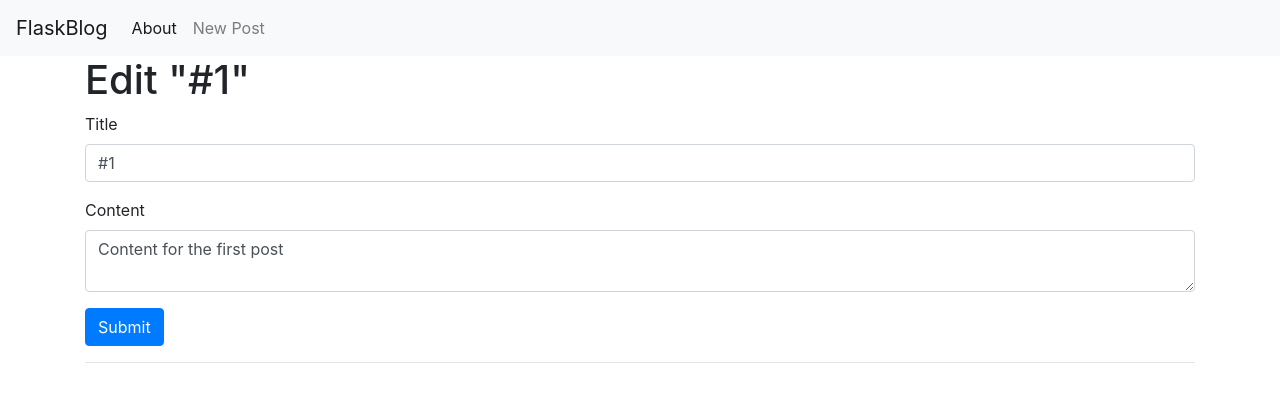
After one commit to MetalChibi/flask_blog, a Flask app: page /1/edit in a window 1280 px wide. The commit adds this page. Shown: the top 402 px of the page. Run offline with Flask 2, Linux system fonts and the light colour scheme; data comes from the database, SQL or seed files in the repository; both versions use the stored data as it was after the commit; some libraries are stand-ins or nearby versions.

Commit message:
Added edit() functionality

```diff
--- a/app.py
+++ b/app.py
@@ -55,3 +55,28 @@ def create():
         conn.close()
         return redirect(url_for('index')) # Return to index.
     return render_template('create.html')
+
+@app.route('/<int:id>/edit', methods=('GET', 'POST'))
+# example: .../420/edit - editing post with ID 420
+def edit(id):
+    post = get_post(id)
+
+    if request.method == 'POST':
+        title = request.form['title']
+        content = request.form['content']
+        # Get form data.
+
+        if not title:
+            flash('Title is required')
+        # Show error if title is missing.
+        else:
+            conn = get_db_connection()
+            conn.execute('UPDATE posts SET title = ?, content = ?'
+                ' WHERE id = ?',
+                (title, content, id))
+            # Update `posts` table for a record with matching ID
+            conn.commit()
+            conn.close()
+            return redirect(url_for('index')) # Return to index.
+
+    return render_template('edit.html', post=post)
--- /dev/null
+++ b/templates/edit.html
@@ -0,0 +1,26 @@
+{% extends 'base.html' %}
+
+{% block content %}
+<h1>{% block title %} Edit "{{ post['title'] }}" {% endblock %}</h1>
+
+<form method="post">
+    <div class="form-group">
+        <label for="title">Title</label>
+        <input type="text" name="title" placeholder="Post title"
+               class="form-control"
+               value="{{ request.form['title'] or post['title'] }}">
+        </input>
+        <!-- Shows either data saved in the request, or data from post variable from DB) -->
+    </div>
+
+    <div class="form-group">
+        <label for="content">Content</label>
+        <textarea name="content" placeholder="Post content"
+                  class="form-control">{{ request.form['content'] or post['content'] }}</textarea>
+    </div>
+    <div class="form-group">
+        <button type="submit" class="btn btn-primary">Submit</button>
+    </div>
+</form>
+<hr>
+{% endblock %}
--- a/templates/index.html
+++ b/templates/index.html
@@ -14,6 +14,10 @@
 			<h2>{{ post['title'] }}</h2> <!-- Title of a post goes here. Since post is a dictionary type object, we access it via post['title']-->
 		</a>
 		<span class="badge badge-primary">{{ post['created'] }}</span> <!-- Post creation date. -->
+		<a href="{{ url_for('edit', id=post['id']) }}">
+            <span class="badge badge-warning">Edit</span>
+        </a>
+        <!-- Edit post link -->
 		<hr>
 	{% endfor %}
 {% endblock %}
```
Also changed, not shown: database.db.
